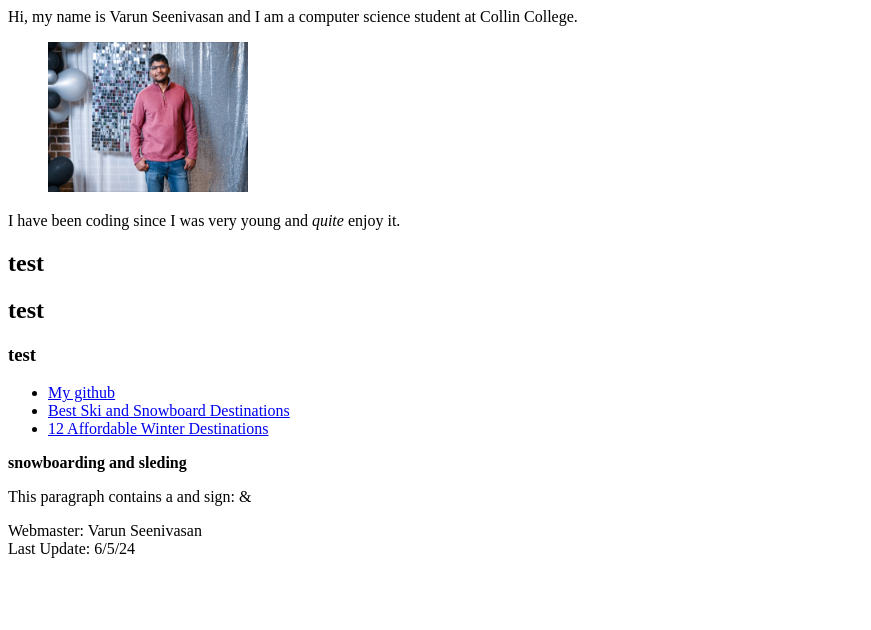
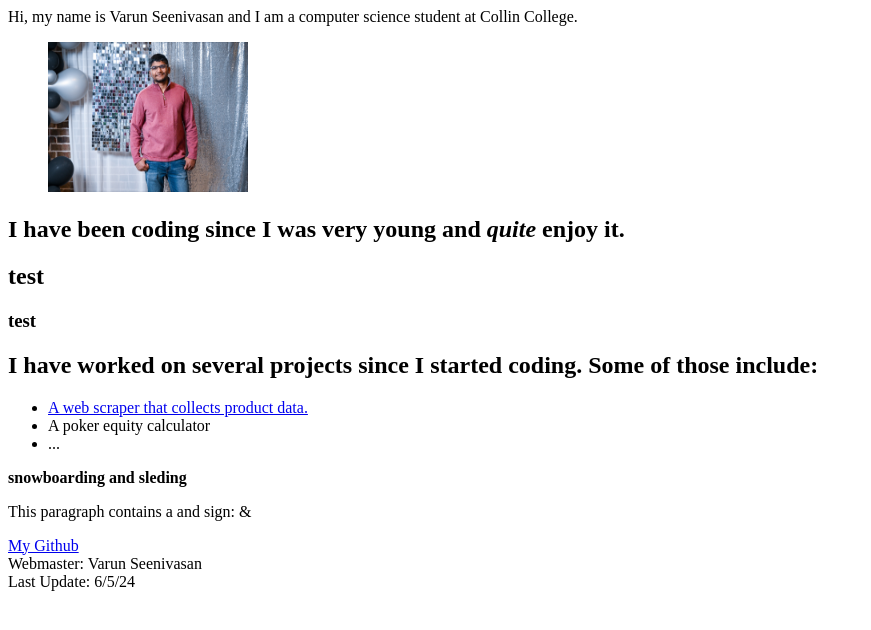
Before and after one commit to varuns3546/ITSE-Practice, a plain HTML site: page about_me.html in a window 1280 px wide. Shown: the whole page, without its empty margins (0-871 px from the left). Drawn offline with Linux system fonts and the light colour scheme.

Commit message:
bfdz# Please enter the commit message for your changes. Lines starting

```diff
--- a/about_me.html
+++ b/about_me.html
@@ -10,28 +10,28 @@
         <header>Hi, my name is Varun Seenivasan and I am a computer science student at Collin College.</header>
         <figure><img src="varun.jpeg" alt="picture of me" width="200" height="150"></figure>
         <article>
-            I have been coding since I was very young and <em>quite</em> enjoy it.
-            <h1>test</h1>
+            <h1>I have been coding since I was very young and <em>quite</em> enjoy it.</h1>
             <h2>test</h2>
             <h3>test</h3>
         </article>
         <nav>
+            <h1>I have worked on several projects since I started coding. Some of those include: </h1>
             <ul>
-                <li><a href="https://github.com/varuns3546" title="My github">My github</a></li>
-                <li><a href="http://money.com/money/5069883/best-winter-travel-ski-snowboard-destinations/" title="Best Ski and Snowboard Destinations">Best Ski and Snowboard Destinations</a></li>
-                <li><a href="https://blog.cheapism.com/winter-vacation-packages-15423/" title="12 Affordable Winter Destinations">12 Affordable Winter Destinations</a></li>
+                <li><a href="https://github.com/varuns3546/Web-Scraper">A web scraper that collects product data.</a></li>
+                <li>A poker equity calculator</li>
+                <li>...</li>
             </ul>
         </nav>
         <p>
 
             <strong>snowboarding and sleding</strong>
-            <br>
             <p>This paragraph contains a and sign: &amp;</p>
 
         </p>
 
 
         <footer>
+            <a href="https://github.com/varuns3546" title="My Github">My Github</a><br>
             Webmaster: Varun Seenivasan<br>
             Last Update: 6/5/24
         </footer>
```
